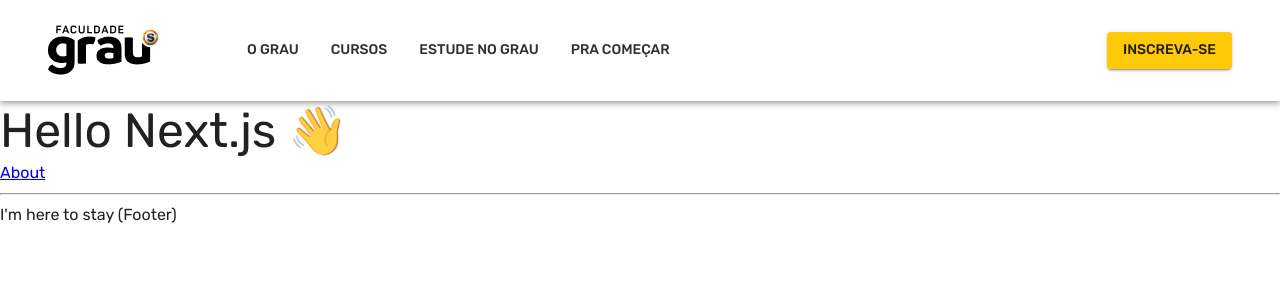
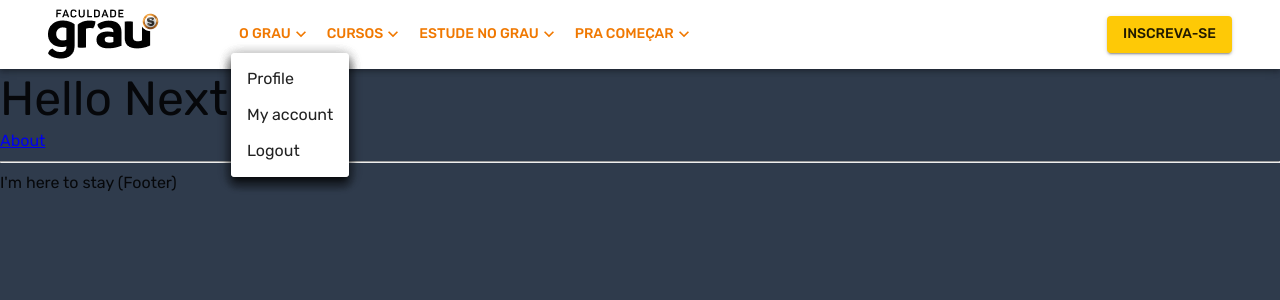
Before and after one commit to lucascglima/faculdade-grau, a Next.js app: page / in a window 1280 px wide. Both pictures are taken after a click on the button "O GRAU". Shown: the top 300 px of the page. Built offline with nearby package versions, Linux system fonts and the light colour scheme.

Commit message:
navbar ja modificado com dropdown de opcoes

```diff
--- a/components/Layout.tsx
+++ b/components/Layout.tsx
@@ -1,8 +1,8 @@
 import React, { ReactNode } from 'react';
 import Link from 'next/link';
 import Head from 'next/head';
+import NavBar from './navbar/Navbar';
 
-import NavBar from './Navbar';
 type Props = {
   children?: ReactNode;
   title?: string;
--- a/components/Navbar.tsx
+++ /dev/null
@@ -1,119 +0,0 @@
-import AppBar from '@mui/material/AppBar';
-import Box from '@mui/material/Box';
-import Toolbar from '@mui/material/Toolbar';
-import Container from '@mui/material/Container';
-import Button from '@mui/material/Button';
-import IconButton from '@mui/material/IconButton';
-import MenuIcon from '@mui/icons-material/Menu';
-import Typography from '@mui/material/Typography';
-import Image from 'next/image';
-import React, { ReactNode } from 'react';
-import logo from '../assets/img/logo.png';
-import Menu from '@mui/material/Menu';
-import MenuItem from '@mui/material/MenuItem';
-
-type Props = {
-  children?: ReactNode;
-  pages: string[];
-};
-const pages = ['O Grau', 'Cursos', 'Estude no Grau', 'Pra Começar'];
-const ResponsiveAppBar = (props: Props) => {
-  const [anchorElNav, setAnchorElNav] = React.useState<null | HTMLElement>(
-    null
-  );
-  const [anchorElUser, setAnchorElUser] = React.useState<null | HTMLElement>(
-    null
-  );
-
-  const handleOpenNavMenu = (event: React.MouseEvent<HTMLElement>) => {
-    setAnchorElNav(event.currentTarget);
-  };
-  const handleOpenUserMenu = (event: React.MouseEvent<HTMLElement>) => {
-    setAnchorElUser(event.currentTarget);
-  };
-
-  const handleCloseNavMenu = () => {
-    setAnchorElNav(null);
-  };
-
-  const handleCloseUserMenu = () => {
-    setAnchorElUser(null);
-  };
-  return (
-    <AppBar position="static" color="inherit" className="">
-      <Container maxWidth="xl">
-        <Toolbar>
-          <Box
-            sx={{ flexGrow: 1, display: { xs: 'flex', md: 'none' } }}
-            className="bg-primary"
-          >
-            <IconButton
-              size="large"
-              aria-label="account of current user"
-              aria-controls="menu-appbar"
-              aria-haspopup="true"
-              onClick={handleOpenNavMenu}
-              color="inherit"
-              className="bg-primary"
-            >
-              <MenuIcon />
-            </IconButton>
-            <Menu
-              id="menu-appbar"
-              anchorEl={anchorElNav}
-              anchorOrigin={{
-                vertical: 'bottom',
-                horizontal: 'left'
-              }}
-              keepMounted
-              transformOrigin={{
-                vertical: 'top',
-                horizontal: 'left'
-              }}
-              open={Boolean(anchorElNav)}
-              onClose={handleCloseNavMenu}
-              sx={{
-                display: { xs: 'block', md: 'none' }
-              }}
-            >
-              {pages.map((page) => (
-                <MenuItem key={page} onClick={handleCloseNavMenu}>
-                  <Typography textAlign="center">{page}</Typography>
-                </MenuItem>
-              ))}
-            </Menu>
-          </Box>
-          <Image src={logo} />
-          <Box
-            sx={{
-              flexGrow: 1,
-              py: 2,
-              px: 3,
-              ml: 6,
-              display: { xs: 'none', md: 'flex' }
-            }}
-          >
-            {pages.map((page) => (
-              <Button
-                key={page}
-                sx={{ my: 2, px: 2, color: 'common.black', display: 'block' }}
-              >
-                {page}
-              </Button>
-            ))}
-          </Box>
-          <Button
-            variant="contained"
-            color="secondary"
-            sx={{
-              display: { sm: 'none', xs: 'none', md: 'block', xl: 'block' }
-            }}
-          >
-            Inscreva-se
-          </Button>
-        </Toolbar>
-      </Container>
-    </AppBar>
-  );
-};
-export default ResponsiveAppBar;
--- /dev/null
+++ b/components/navbar/Navbar.tsx
@@ -0,0 +1,156 @@
+import AppBar from '@mui/material/AppBar';
+import Box from '@mui/material/Box';
+import Toolbar from '@mui/material/Toolbar';
+import Container from '@mui/material/Container';
+import Button from '@mui/material/Button';
+import IconButton from '@mui/material/IconButton';
+import MenuIcon from '@mui/icons-material/Menu';
+import Typography from '@mui/material/Typography';
+import Image from 'next/image';
+import React, { ReactNode, useEffect, useState, useRef } from 'react';
+import logo from '../../assets/img/logo.png';
+import Menu from '@mui/material/Menu';
+import MenuItem from '@mui/material/MenuItem';
+import KeyboardArrowDownIcon from '@mui/icons-material/KeyboardArrowDown';
+
+type Props = {
+  children?: ReactNode;
+  pages: string[];
+};
+
+const pages = ['O Grau', 'Cursos', 'Estude no Grau', 'Pra Começar'];
+const ResponsiveAppBar = () => {
+  const [anchorElNav, setAnchorElNav] = React.useState<null | HTMLElement>(null);
+  const [anchorElUser, setAnchorElUser] = React.useState<null | HTMLElement>(null);
+
+
+  const [anchorEl, setAnchorEl] = React.useState<null | HTMLElement>(null);
+  const open = Boolean(anchorEl);
+
+  const handleClick = (event: React.MouseEvent<HTMLButtonElement>) => {
+    setAnchorEl(event.currentTarget);
+  };
+  const handleClose = () => {
+    setAnchorEl(null);
+  };
+
+
+  const handleOpenNavMenu = (event: React.MouseEvent<HTMLElement>) => {
+    setAnchorElNav(event.currentTarget);
+  };
+
+  const handleOpenUserMenu = (event: React.MouseEvent<HTMLElement>) => {
+    setAnchorElUser(event.currentTarget);
+  };
+
+  const handleCloseNavMenu = () => {
+    setAnchorElNav(null);
+  };
+
+  const handleCloseUserMenu = () => {
+    setAnchorElUser(null);
+  };
+
+
+  return (
+    <AppBar position="static" color="inherit" className="">
+      <Container maxWidth="xl">
+        <Toolbar>
+          <Box
+            sx={{ flexGrow: 1, display: { xs: 'flex', md: 'none' } }}
+            className="bg-primary"
+          >
+            <IconButton
+              size="large"
+              aria-label="account of current user"
+              aria-controls="menu-appbar"
+              aria-haspopup="true"
+              onClick={handleOpenNavMenu}
+              color="inherit"
+              className="bg-primary"
+            >
+              <MenuIcon />
+            </IconButton>
+            <Menu
+              id="menu-appbar"
+              anchorEl={anchorElNav}
+              anchorOrigin={{
+                vertical: 'bottom',
+                horizontal: 'left'
+              }}
+              keepMounted
+              transformOrigin={{
+                vertical: 'top',
+                horizontal: 'left'
+              }}
+              open={Boolean(anchorElNav)}
+              onClose={handleCloseNavMenu}
+              sx={{
+                display: { xs: 'block', md: 'none' }
+              }}
+            >
+              {pages.map((page) => (
+                <MenuItem key={page} onClick={handleCloseNavMenu}>
+                  <Typography textAlign="center">{page}</Typography>
+                </MenuItem>
+              ))}
+            </Menu>
+          </Box>
+          <Image src={logo} />
+          <Box
+            sx={{
+              flexGrow: 1,
+              py: 2,
+              px: 3,
+              ml: 6,
+              display: { xs: 'none', md: 'flex' }
+            }}
+            className='text-dark'
+          >
+
+            {/* <Button
+                  key={page}
+                  sx={{ my: 2, px: 2, color: 'common.black', display: 'block' }}
+                >
+                  {page}
+                </Button>  */}
+            {pages.map((page,index) => {
+              return(
+                <div key={page}>
+                  <Button
+                    className='text-dark'
+                    id="basic-button"
+                    aria-controls={open ? 'basic-menu' : undefined}
+                    aria-haspopup="true"
+                    aria-expanded={open ? 'true' : undefined}
+                    onClick={handleClick}
+                  >
+                    { page }
+                    <KeyboardArrowDownIcon fontSize="small"/>
+                  </Button>
+                  <Menu
+                    id="basic-menu"
+                    anchorEl={anchorEl}
+                    open={open}
+                    onClose={handleClose}
+                    MenuListProps={{
+                      'aria-labelledby': 'basic-button',
+                    }}
+                  >
+                    <MenuItem onClick={handleClose}>Profile</MenuItem>
+                    <MenuItem onClick={handleClose}>My account</MenuItem>
+                    <MenuItem onClick={handleClose}>Logout</MenuItem>
+                  </Menu>
+                </div>
+              )
+            })}
+          </Box>
+          <Button variant="contained" color="secondary" sx={{ display: { sm: 'none', xs: 'none', md: 'block', xl: 'block' } }}>
+            Inscreva-se
+          </Button>
+        </Toolbar>
+      </Container>
+    </AppBar>
+  );
+};
+export default ResponsiveAppBar;
--- a/style/reset.css
+++ b/style/reset.css
@@ -66,6 +66,10 @@ video {
   text-size-adjust: none;
 }
 
+html,body {
+  background-color: #2f3b4c !important;
+}
+
 footer,
 header,
 nav,
```
Also changed, not shown: 1 other file (tests, documents, lock files or other folders).
